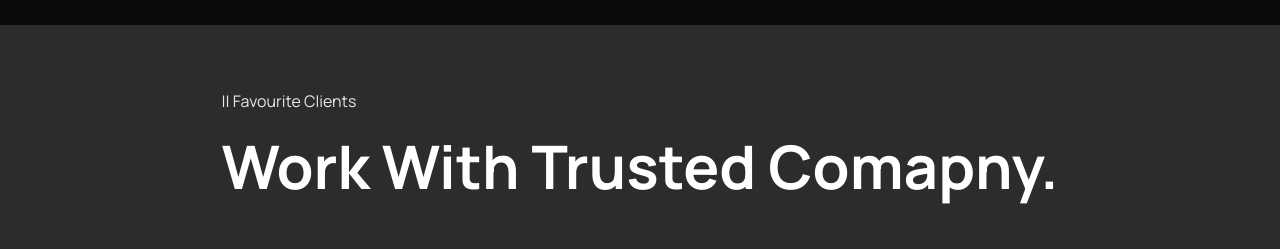
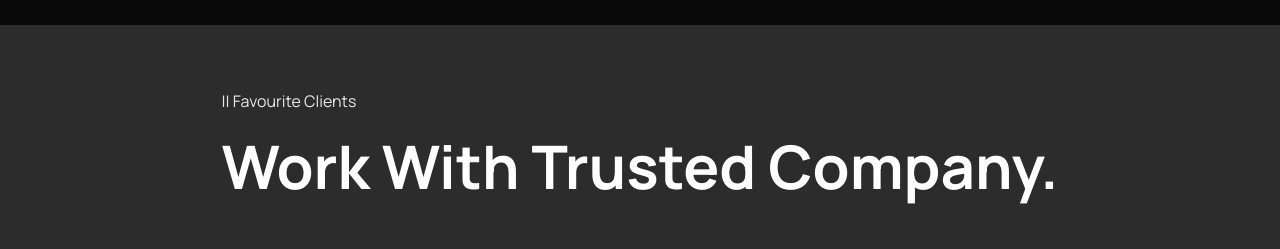
Before and after one commit to Gwonderboy/portfolio, a Next.js app: page / in a window 1280 px wide. Shown: the part 2620-2869 px from the top of the page. Built offline with nearby package versions, Linux system fonts and the light colour scheme.

Commit message:
feat: corrected spelling

```diff
--- a/src/app/page.tsx
+++ b/src/app/page.tsx
@@ -210,7 +210,7 @@ export default function Home() {
             fontSize={{ base: "3xl", md: "4xl", lg: "6xl" }}
             fontWeight="bold"
           >
-            Work With Trusted Comapny.
+            Work With Trusted Company.
           </Text>
         </VStack>
 
```
